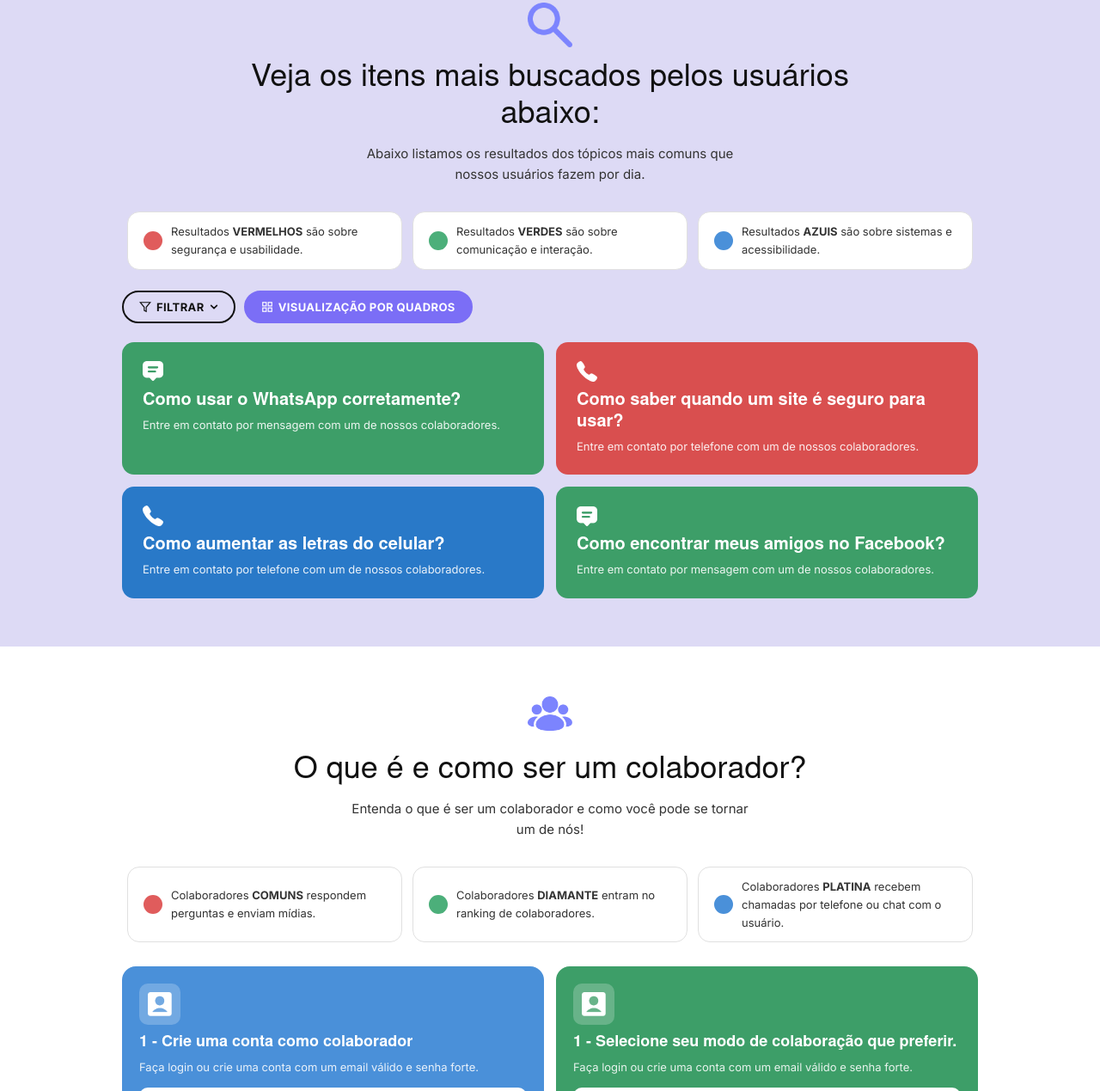
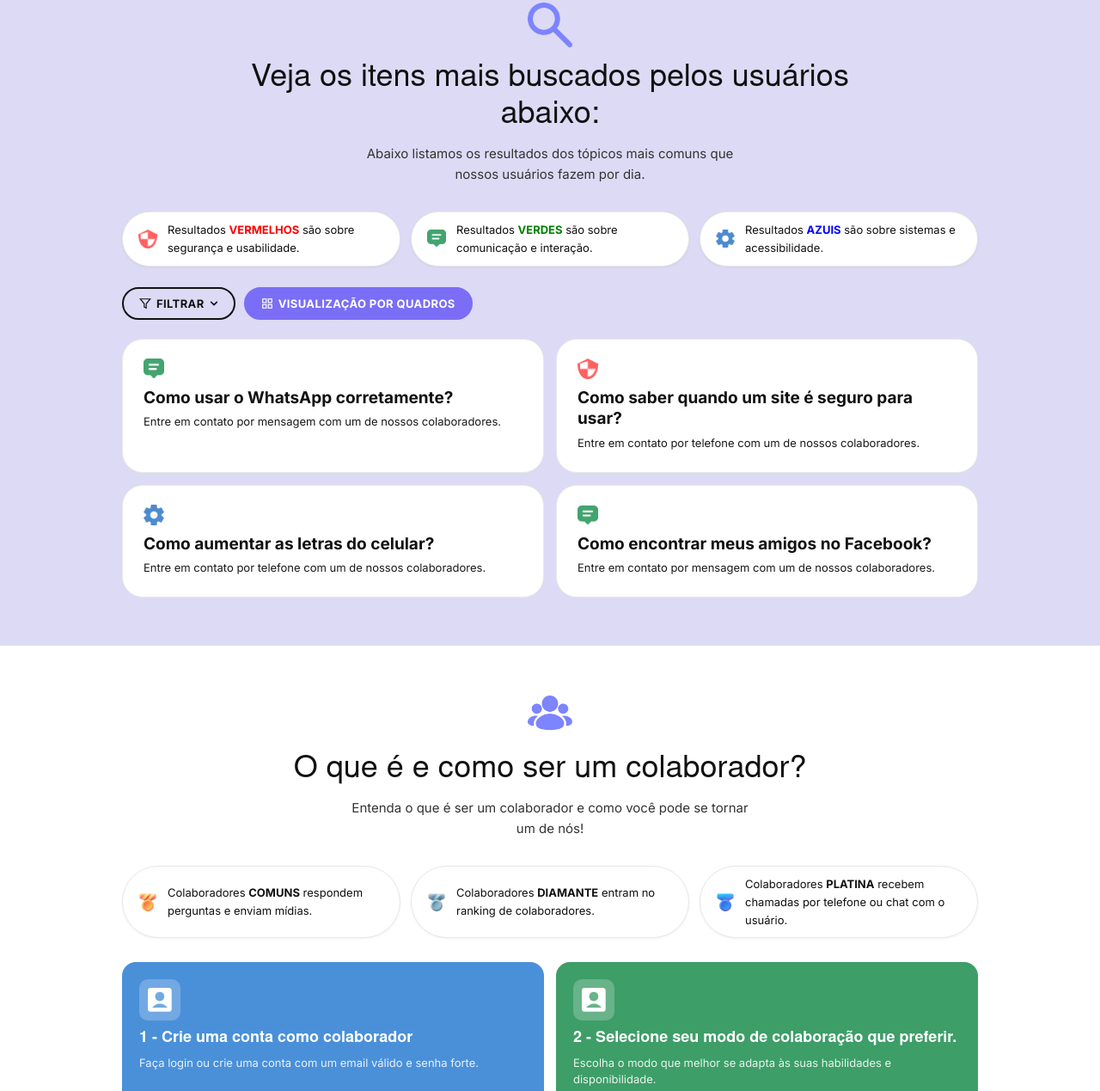
Before and after one commit to pedroohns/mexplica-atualizado, a plain HTML site: page public/index.html in a window 1280 px wide. Shown: the part 696-1965 px from the top of the page at 86% size. Drawn offline with Linux system fonts and the light colour scheme.

Commit message:
atualização para melhoria visual do website, completa, alteração de icones, alteração nas cores de cards e melhoria nos textos. também adaptado ao modo escuro

```diff
--- a/public/index.html
+++ b/public/index.html
@@ -120,16 +120,16 @@
 
                 <div class="legend-bar">
                     <div class="legend-item">
-                        <span class="dot dot-red"></span>
-                        <span>Resultados <strong>VERMELHOS</strong> são sobre segurança e usabilidade.</span>
+                        <span class="dot dot-red"> <img src="icons/vermelho.png" alt="icone vermelho de atenção"> </span>
+                        <span>Resultados <strong style="color: red;">VERMELHOS</strong> são sobre segurança e usabilidade.</span>
                     </div>
                     <div class="legend-item">
-                        <span class="dot dot-green"></span>
-                        <span>Resultados <strong>VERDES</strong> são sobre comunicação e interação.</span>
+                        <span class="dot dot-green"> <img src="icons/verde.png" alt="icone verde de mensagem"> </span>
+                        <span>Resultados <strong style="color: green;">VERDES</strong> são sobre comunicação e interação.</span>
                     </div>
                     <div class="legend-item">
-                        <span class="dot dot-blue"></span>
-                        <span>Resultados <strong>AZUIS</strong> são sobre sistemas e acessibilidade.</span>
+                        <span class="dot dot-blue"> <img src="icons/azul.png" alt="icone azul de engrenagem"> </span>
+                        <span>Resultados <strong style="color: blue;">AZUIS</strong> são sobre sistemas e acessibilidade.</span>
                     </div>
                 </div>
 
@@ -147,22 +147,22 @@
 
                 <div class="topic-grid" id="topicGrid">
                     <div class="topic-card topic-green">
-                        <img src="icons/chat.png" alt="" class="topic-icon" aria-hidden="true">
+                        <img src="icons/verde.png" alt="" class="topic-icon" aria-hidden="true">
                         <h3>Como usar o WhatsApp corretamente?</h3>
                         <p>Entre em contato por mensagem com um de nossos colaboradores.</p>
                     </div>
                     <div class="topic-card topic-red">
-                        <img src="icons/telefone.png" alt="" class="topic-icon" aria-hidden="true">
+                        <img src="icons/vermelho.png" alt="" class="topic-icon" aria-hidden="true">
                         <h3>Como saber quando um site é seguro para usar?</h3>
                         <p>Entre em contato por telefone com um de nossos colaboradores.</p>
                     </div>
                     <div class="topic-card topic-blue">
-                        <img src="icons/telefone.png" alt="" class="topic-icon" aria-hidden="true">
+                        <img src="icons/azul.png" alt="" class="topic-icon" aria-hidden="true">
                         <h3>Como aumentar as letras do celular?</h3>
                         <p>Entre em contato por telefone com um de nossos colaboradores.</p>
                     </div>
                     <div class="topic-card topic-green">
-                        <img src="icons/chat.png" alt="" class="topic-icon" aria-hidden="true">
+                        <img src="icons/verde.png" alt="" class="topic-icon" aria-hidden="true">
                         <h3>Como encontrar meus amigos no Facebook?</h3>
                         <p>Entre em contato por mensagem com um de nossos colaboradores.</p>
                     </div>
@@ -180,15 +180,15 @@
 
                 <div class="legend-bar">
                     <div class="legend-item">
-                        <span class="dot dot-red"></span>
+                        <span class="dot dot-red"> <img src="icons/gold.png" alt=""> </span>
                         <span>Colaboradores <strong>COMUNS</strong> respondem perguntas e enviam mídias.</span>
                     </div>
                     <div class="legend-item">
-                        <span class="dot dot-green"></span>
+                        <span class="dot dot-green"> <img src="icons/silver.png" alt=""> </span>
                         <span>Colaboradores <strong>DIAMANTE</strong> entram no ranking de colaboradores.</span>
                     </div>
                     <div class="legend-item">
-                        <span class="dot dot-blue"></span>
+                        <span class="dot dot-blue"> <img src="icons/member.png" alt=""> </span>
                         <span>Colaboradores <strong>PLATINA</strong> recebem chamadas por telefone ou chat com o usuário.</span>
                     </div>
                 </div>
@@ -213,8 +213,8 @@
                             <img src="icons/colaborador.png" alt="" aria-hidden="true">
                         </div>
                         <div class="step-content">
-                            <h3>1 - Selecione seu modo de colaboração que preferir.</h3>
-                            <p>Faça login ou crie uma conta com um email válido e senha forte.</p>
+                            <h3>2 - Selecione seu modo de colaboração que preferir.</h3>
+                            <p>Escolha o modo que melhor se adapta às suas habilidades e disponibilidade.</p>
                         </div>
                         <div class="step-video">
                             <button class="play-btn" aria-label="Assistir tutorial">
@@ -227,8 +227,8 @@
                             <img src="icons/colaborador.png" alt="" aria-hidden="true">
                         </div>
                         <div class="step-content">
-                            <h3>1 - Responda perguntas ou poste possíveis dúvidas.</h3>
-                            <p>Faça login ou crie uma conta com um email válido e senha forte.</p>
+                            <h3>3 - Responda perguntas ou poste possíveis dúvidas.</h3>
+                            <p>Participe da comunidade e ajude outros usuários com suas respostas.</p>
                         </div>
                         <div class="step-video">
                             <button class="play-btn" aria-label="Assistir tutorial">
@@ -241,8 +241,8 @@
                             <img src="icons/colaborador.png" alt="" aria-hidden="true">
                         </div>
                         <div class="step-content">
-                            <h3>1 - Veja os comentários em tempo real.</h3>
-                            <p>Faça login ou crie uma conta com um email válido e senha forte.</p>
+                            <h3>4 - Veja os comentários em tempo real.</h3>
+                            <p>Interaja com a comunidade e acompanhe as discussões em andamento.</p>
                         </div>
                         <div class="step-video">
                             <button class="play-btn" aria-label="Assistir tutorial">
@@ -256,7 +256,7 @@
                         </div>
                         <div class="step-content">
                             <h3>Por fim, acesse seus pontos e receba estrelas para subir de nível!</h3>
-                            <p>Faça login ou crie uma conta com um email válido e senha forte.</p>
+                            <p>Participe da comunidade e acumule pontos com suas contribuições.</p>
                         </div>
                         <div class="step-video">
                             <button class="play-btn" aria-label="Assistir tutorial">
@@ -266,7 +266,7 @@
                     </div>
                     <div class="step-card step-blue">
                         <div class="step-avatar">
-                            <img src="icons/colaborador.png" alt="" aria-hidden="true">
+                            <img src="icons/silver.png" alt="" aria-hidden="true">
                         </div>
                         <div class="step-content">
                             <h3>Com o tempo, você pode solicitar verificação para ser PLATINA.</h3>
--- a/public/style.css
+++ b/public/style.css
@@ -445,17 +445,18 @@ button {
 .legend-item {
     display: flex;
     align-items: center;
-    gap: 10px;
+    gap: 12px;
     background: #ffffff;
-    border-radius: 14px;
-    padding: 12px 18px;
+    border-radius: 9999px;
+    padding: 10px 18px;
     font-family: 'Inter', sans-serif;
     font-size: 13px;
-    color: #333333;
-    border: 1.5px solid #e0e0e0;
-    min-width: 220px;
+    color: #111111;
+    border: 1.5px solid #e8e8e8;
+    min-width: 200px;
     flex: 1;
-    max-width: 320px;
+    max-width: 340px;
+    box-shadow: 0 1px 3px rgba(0,0,0,0.06);
 }
 
 .dot {
@@ -464,10 +465,6 @@ button {
     border-radius: 50%;
     flex-shrink: 0;
 }
-
-.dot-red   { background: #E05C5C; }
-.dot-green { background: #4CAF7A; }
-.dot-blue  { background: #4A90D9; }
 
 /* FILTER BAR */
 .filter-bar {
@@ -517,11 +514,12 @@ button {
 }
 
 .topic-card {
-    border-radius: 14px;
+    border-radius: 24px;
     padding: 22px 24px 24px;
     color: #ffffff;
     cursor: pointer;
     transition: transform 0.18s ease, box-shadow 0.18s ease;
+    border: 1.5px solid #e8e8e8;
 }
 
 .topic-card:hover {
@@ -534,15 +532,16 @@ button {
     height: 24px;
     object-fit: contain;
     margin-bottom: 10px;
-    filter: brightness(0) invert(1);
+
 }
 
 .topic-card h3 {
-    font-family: 'Nimbus Sans', sans-serif;
-    font-size: 20px;
+    font-family: 'Inter', sans-serif;
+    font-size: 19px;
     font-weight: 700;
+    color: #111111;
     margin-bottom: 6px;
-    line-height: 1.25;
+    line-height: 1.3;
 }
 
 .topic-card p {
@@ -553,9 +552,9 @@ button {
     line-height: 1.45;
 }
 
-.topic-green { background: #3D9E68; }
-.topic-red   { background: #D94F4F; }
-.topic-blue  { background: #2979C8; }
+.topic-green { background: #ffffff; color: #000; }
+.topic-red   { background: #ffffff; color: #000; }
+.topic-blue  { background: #ffffff; color: #000; }
 
 
 /* SECTION DE COLABORADORES */
@@ -1152,9 +1151,10 @@ body.dark-blue .filter-btn:hover {
     color: #e8eaf0;
 }
 
-body.dark-blue .topic-green { background: #2d7a52; border: 1px solid #3d9e68; }
-body.dark-blue .topic-red   { background: #9e3535; border: 1px solid #c44444; }
-body.dark-blue .topic-blue  { background: #1a5a9e; border: 1px solid #2979C8; }
+body.dark-blue .topic-green { background: #0f1923; border: 1px solid #3d9e68; color: #ffffff; }
+body.dark-blue .topic-red   { background: #0f1923; border: 1px solid #c44444; color: #ffffff; }
+body.dark-blue .topic-blue  { background: #0f1923; border: 1px solid #2979C8; color: #ffffff; }
+body.dark-blue .topic-card h3 { color: #ffffff; }
 
 body.dark-blue .collab-section {
     background: #0f1923;
```
Also changed, not shown: public/icons/azul.png (added), public/icons/gold.png (added), public/icons/member.png (added), public/icons/silver.png (added), public/icons/verde.png (added), public/icons/vermelho.png (added).
